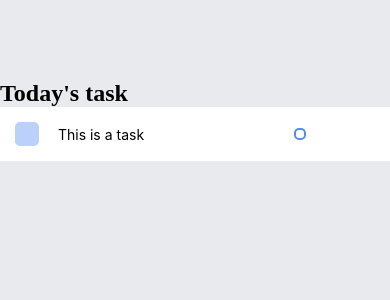
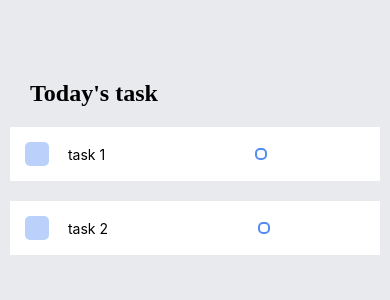
Before and after one commit to Megnijessie/ReactNativeApp, a React Native app: screen / in a window 390 px wide. Shown: the top 300 px of the page. Built offline with nearby package versions, Linux system fonts and the light colour scheme.

Commit message:
ajout du style dans le composent GlobalStyle

```diff
--- a/App.js
+++ b/App.js
@@ -11,7 +11,8 @@ export default function App() {
           <text style={GlobalStyle.sectionTitle}> Today's task </text>
 
           <view style={GlobalStyle.task}>
-            <Task/>
+            <Task text={'task 1'}/>
+            <Task text={'task 2'}/>
           </view>
         </view>
     </View>
--- a/GlobalStyle.js
+++ b/GlobalStyle.js
@@ -17,24 +17,19 @@ const GlobalStyle = StyleSheet.create({
     sectionTitle: {
         fontWeight:'bold',
         fontSize: 24,
+        marginLeft:30,
         textAlign:'center',
-
-    },
-
-    task:{
-
-        marginTop: 30,
-
     },
 
     items:{
         backgroundColor:'white',
+        boderRaduis:10,
         padding:15,
-        boderRaduis:10,
+        marginHorizontal:10,
         flexDirection:'row',
         alignItems:'center',
         justifyContent:'space-between',
-        marginBottom:20,
+        marginTop:20,
     },
 
     square:{
--- a/components/Task.js
+++ b/components/Task.js
@@ -1,14 +1,14 @@
-import { Text, View, TouchableOpacity } from 'react-native';
+import { Text, View} from 'react-native';
 import GlobalStyle from '../GlobalStyle';
 // import GlobalStyle from "../GlobalStyle";
 
- export default function Task(){
+ export default function Task(props){
     return(
         <View>
             <View style={GlobalStyle.items}>
                 <View style={GlobalStyle.itemsLeft}>
                     <View style={GlobalStyle.square}></View>
-                    <Text style={GlobalStyle.itemsText}> This is a task</Text>
+                    <Text style={GlobalStyle.itemsText}> {props.text}</Text>
                     <View style={GlobalStyle.circular}></View>
                 </View>
             </View>
```
